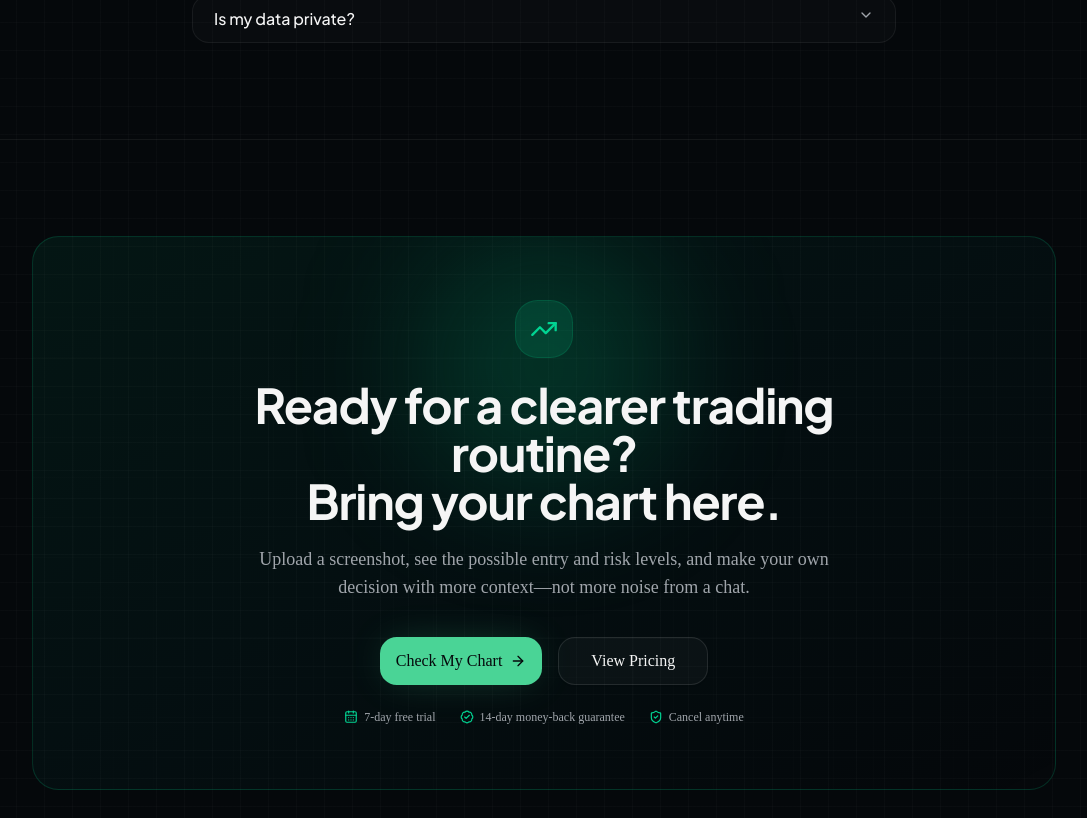
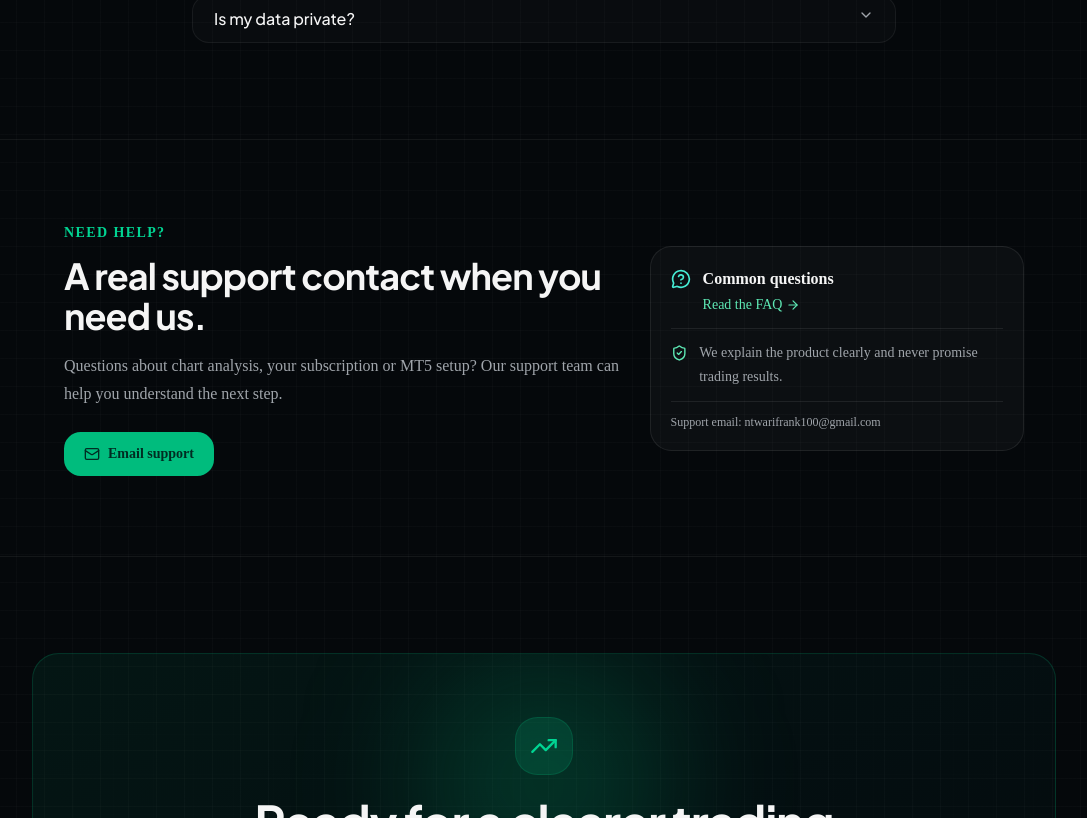
Before and after one commit to Franco-KF/legnoova, a Next.js app: page / in a window 1280 px wide. Shown: the part 9582-10400 px from the top of the page, without its empty margins (96-1183 px from the left). Built offline with nearby package versions, Linux system fonts and the light colour scheme; no server answers.

Commit message:
feat: add public support contact section

```diff
--- a/src/app/(marketing)/page.tsx
+++ b/src/app/(marketing)/page.tsx
@@ -9,6 +9,7 @@ import { TrustPrinciples } from "@/components/marketing/trust-principles";
 import { Pricing } from "@/components/marketing/pricing";
 import { FAQ } from "@/components/marketing/faq";
 import { CTASection } from "@/components/marketing/cta-section";
+import { SupportSection } from "@/components/marketing/support-section";
 import { BrokerAutomation } from "@/components/marketing/broker-automation";
 import { JsonLd } from "@/components/seo/json-ld";
 import { siteConfig, siteUrl } from "@/config/site";
@@ -119,6 +120,7 @@ export default function Home() {
       <TrustPrinciples />
       <Pricing />
       <FAQ />
+      <SupportSection />
       <CTASection />
     </>
   );
--- /dev/null
+++ b/src/components/marketing/support-section.tsx
@@ -0,0 +1,25 @@
+import Link from "next/link";
+import { ArrowRight, Mail, MessageCircleQuestion, ShieldCheck } from "lucide-react";
+import { siteConfig } from "@/config/site";
+
+export function SupportSection() {
+  return (
+    <section id="support" className="border-t border-white/[0.06] py-20">
+      <div className="mx-auto max-w-5xl px-4 sm:px-6 lg:px-8">
+        <div className="grid gap-6 md:grid-cols-[1.2fr_0.8fr] md:items-center">
+          <div>
+            <span className="text-sm font-semibold uppercase tracking-widest text-emerald-400">Need help?</span>
+            <h2 className="mt-3 font-heading text-3xl font-bold tracking-tight sm:text-4xl">A real support contact when you need us.</h2>
+            <p className="mt-4 max-w-xl text-base leading-7 text-muted-foreground">Questions about chart analysis, your subscription or MT5 setup? Our support team can help you understand the next step.</p>
+            <a href={`mailto:${siteConfig.contactEmail}`} className="mt-6 inline-flex items-center gap-2 rounded-xl bg-emerald-500 px-5 py-3 text-sm font-semibold text-emerald-950 transition-colors hover:bg-emerald-400"><Mail className="h-4 w-4" /> Email support</a>
+          </div>
+          <div className="space-y-3 rounded-2xl border border-white/[0.08] bg-white/[0.03] p-5">
+            <div className="flex items-start gap-3"><MessageCircleQuestion className="mt-0.5 h-5 w-5 text-teal-300" /><div><h3 className="font-semibold">Common questions</h3><Link href="/#faq" className="mt-1 inline-flex items-center gap-1 text-sm text-emerald-300 hover:text-emerald-200">Read the FAQ <ArrowRight className="h-3.5 w-3.5" /></Link></div></div>
+            <div className="flex items-start gap-3 border-t border-white/[0.08] pt-3"><ShieldCheck className="mt-0.5 h-5 w-5 text-emerald-300" /><p className="text-sm leading-6 text-muted-foreground">We explain the product clearly and never promise trading results.</p></div>
+            <p className="border-t border-white/[0.08] pt-3 text-xs text-muted-foreground">Support email: {siteConfig.contactEmail}</p>
+          </div>
+        </div>
+      </div>
+    </section>
+  );
+}
--- a/src/config/site.ts
+++ b/src/config/site.ts
@@ -35,7 +35,7 @@ export const siteConfig = {
     site: "@legnoova",
     creator: "@legnoova",
   },
-  contactEmail: "hello@legnoova.com",
+  contactEmail: "ntwarifrank100@gmail.com",
   author: "Legnoova AI",
   inLanguage: "en",
 };
```
